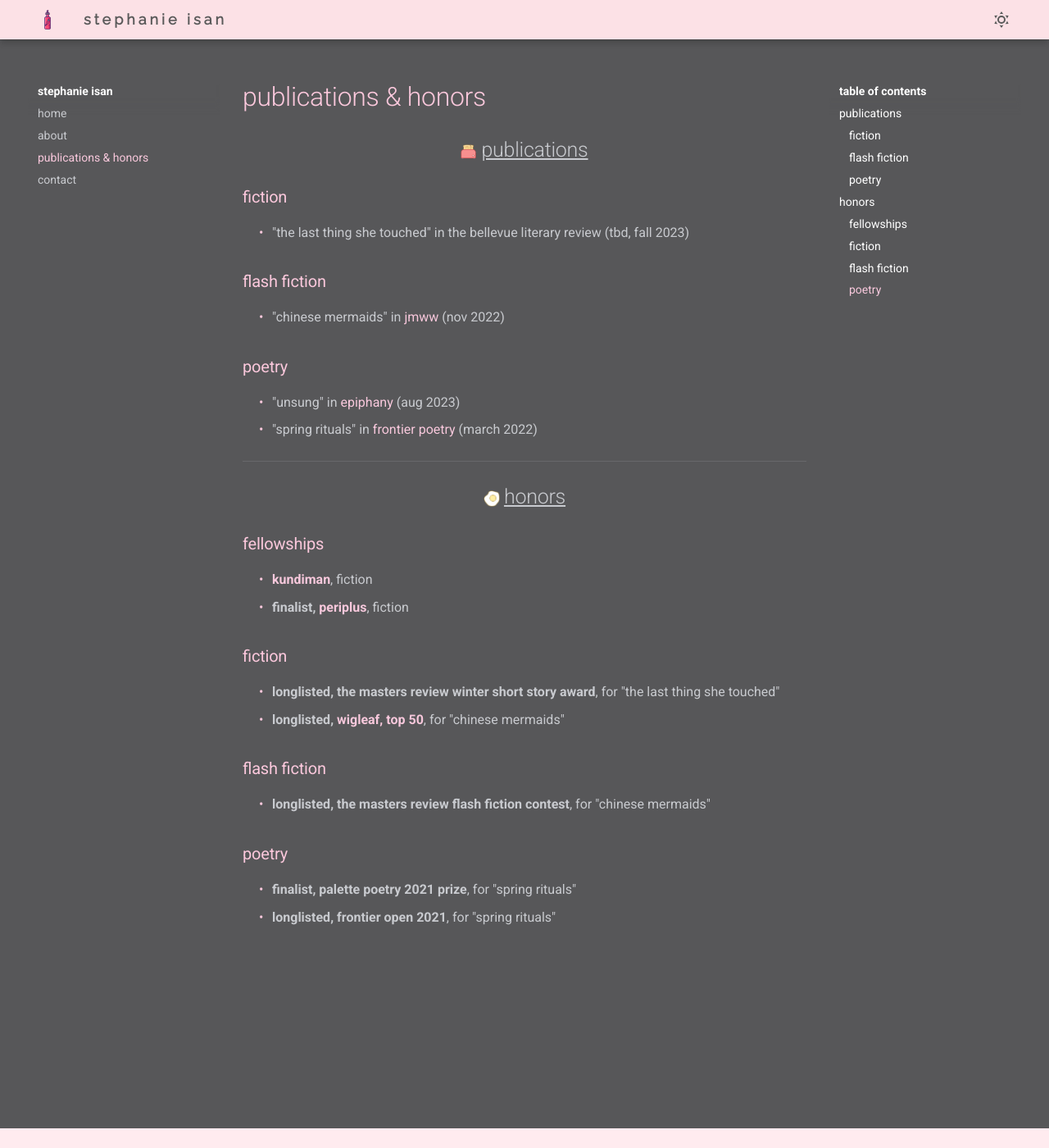
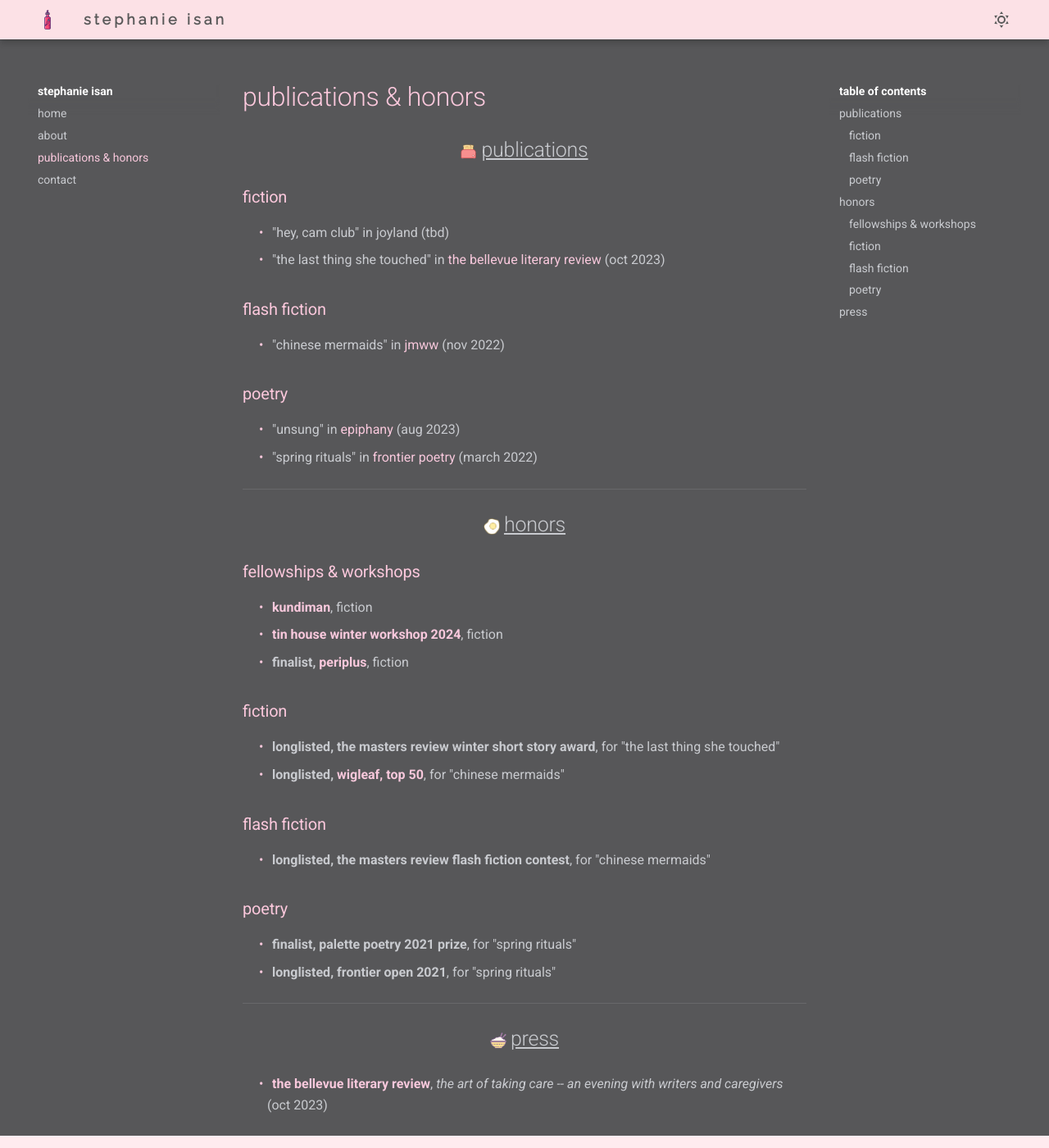
Before and after one commit to ischang/writing_portfolio, an MkDocs documentation site: the page built from docs/publications.md, in a window 1280 px wide and 1400 px high. Shown: the whole window at 82% size. Built offline with MkDocs 1.6.1 and Material for MkDocs 9.7.7, drawn with Linux system fonts in a browser that asks for light colours; nearby versions of some CDN libraries.

Commit message:
add joyland acceptance and tin house

```diff
--- a/docs/publications.md
+++ b/docs/publications.md
@@ -7,10 +7,11 @@ hide:
 
 <div class="pubs_honors" markdown>
 
-## ![soy-sauce](assets/toaster.png){  width="20" }publications
+## ![toaster](assets/toaster.png){  width="20" }publications
 
 ### fiction
-- "The Last Thing She Touched" in The Bellevue Literary Review (TBD, Fall 2023)
+- "Hey, Cam Club" in Joyland (TBD)
+- "The Last Thing She Touched" in [The Bellevue Literary Review](https://blreview.org/table-of-contents/issue-45/) (Oct 2023)
 
 ### flash fiction
 - "Chinese Mermaids" in [jmww](https://jmwwblog.wordpress.com/2022/11/23/flash-fiction-chinese-mermaids-by-stephanie-isan/) (Nov 2022)
@@ -23,8 +24,9 @@ hide:
 
 ## ![eggs](assets/eggs.png){  width="20" }honors
 
-### fellowships
+### fellowships & workshops
 - **[Kundiman](http://www.kundiman.org/)**, Fiction
+- **[Tin House Winter Workshop 2024](https://tinhouse.com/workshop/winter-workshop/)**, Fiction
 - **Finalist, [Periplus](https://twitter.com/PeriplusCollect)**, Fiction
 
 ### fiction
@@ -37,4 +39,10 @@ hide:
 ### poetry
 - **Finalist, Palette Poetry 2021 Prize**, for "Spring Rituals"
 - **Longlisted, Frontier OPEN 2021**, for "Spring Rituals"
+
+---
+
+## ![rice](assets/rice.png){  width="20" }press
+
+- **[The Bellevue Literary Review](https://blreview.org/recent-news/blr-fall-2023-theartoftakingcare/)**, *The Art of Taking Care -- an Evening with Writers and Caregivers* (oct 2023)
 </div>
--- a/docs/stylesheets/extras.css
+++ b/docs/stylesheets/extras.css
@@ -88,7 +88,7 @@ body {
 }
 
 /*css for images in front of headers; lower picture to align with headers better*/
-img[alt~="boba"], img[alt~="soy-sauce"], img[alt~="eggs"],  img[alt~="toaster"] {
+img[alt~="boba"], img[alt~="soy-sauce"], img[alt~="eggs"], img[alt~="toaster"], img[alt~="rice"]{
     margin: 0px 5px -4px 0px;
 }
 
```
Also changed, not shown: docs/about.md (+2 -2 lines), docs/index.md (+1 -1 lines), docs/assets/rice.png (added).
